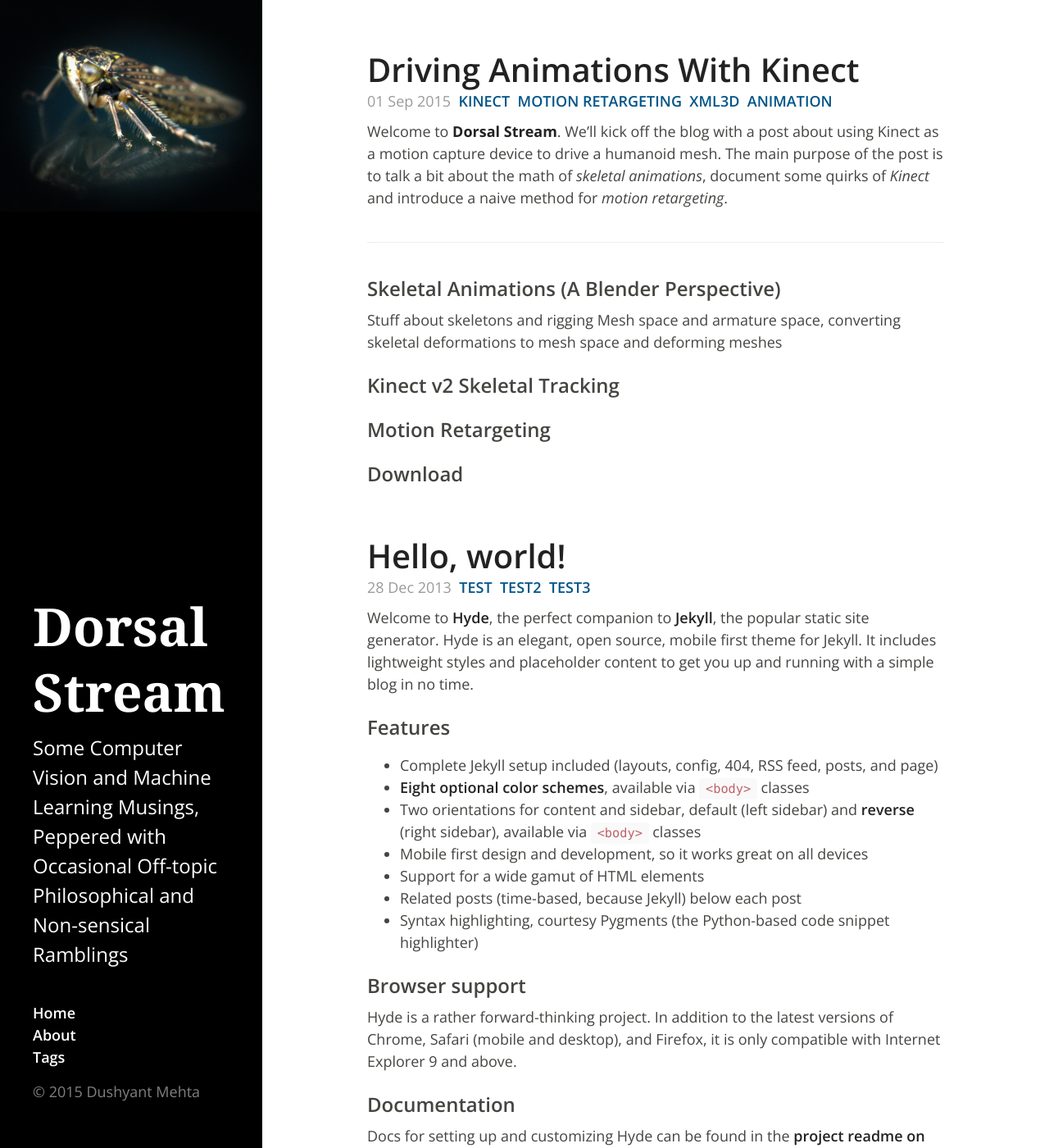
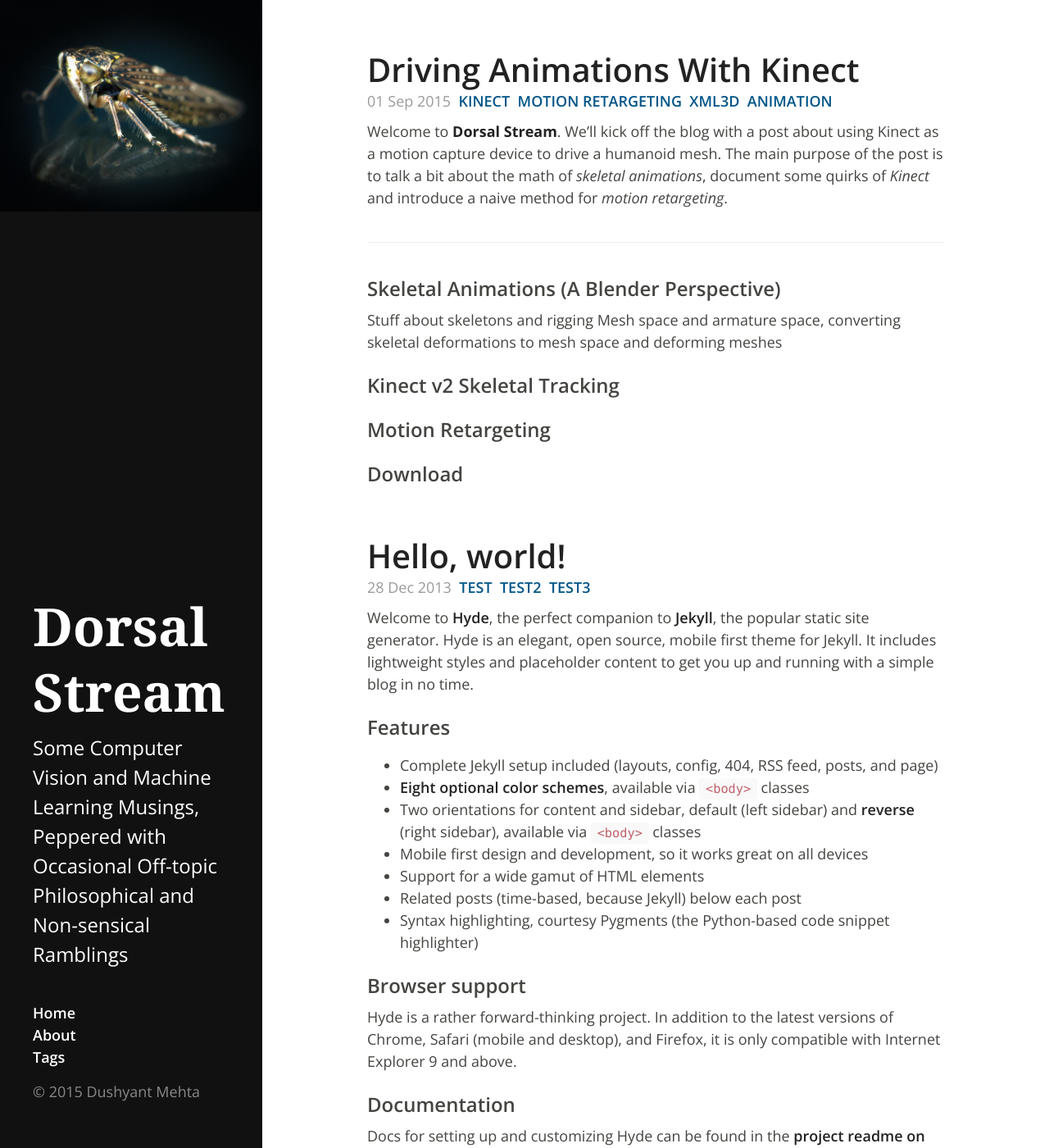
Before and after one commit to dorsalstream/dorsalstream.github.io, a Jekyll site: the page built from index.html, in a window 1280 px wide and 1400 px high. Shown: the whole window at 82% size. Built offline with Jekyll 4.4.1, drawn with Linux system fonts in a browser that asks for light colours; the list of posts is cut into pages by our own code.

Commit message:
Appearance

```diff
--- a/public/css/hyde.css
+++ b/public/css/hyde.css
@@ -226,7 +226,7 @@ a:focus {
 /* Sidebar masthead */
 .masthead {
   color: #fff;
-  background-color: #000;
+  background-color: #111;
   background-image: url("bug.jpg");
   background-size: contain;
   background-repeat: no-repeat;
```
